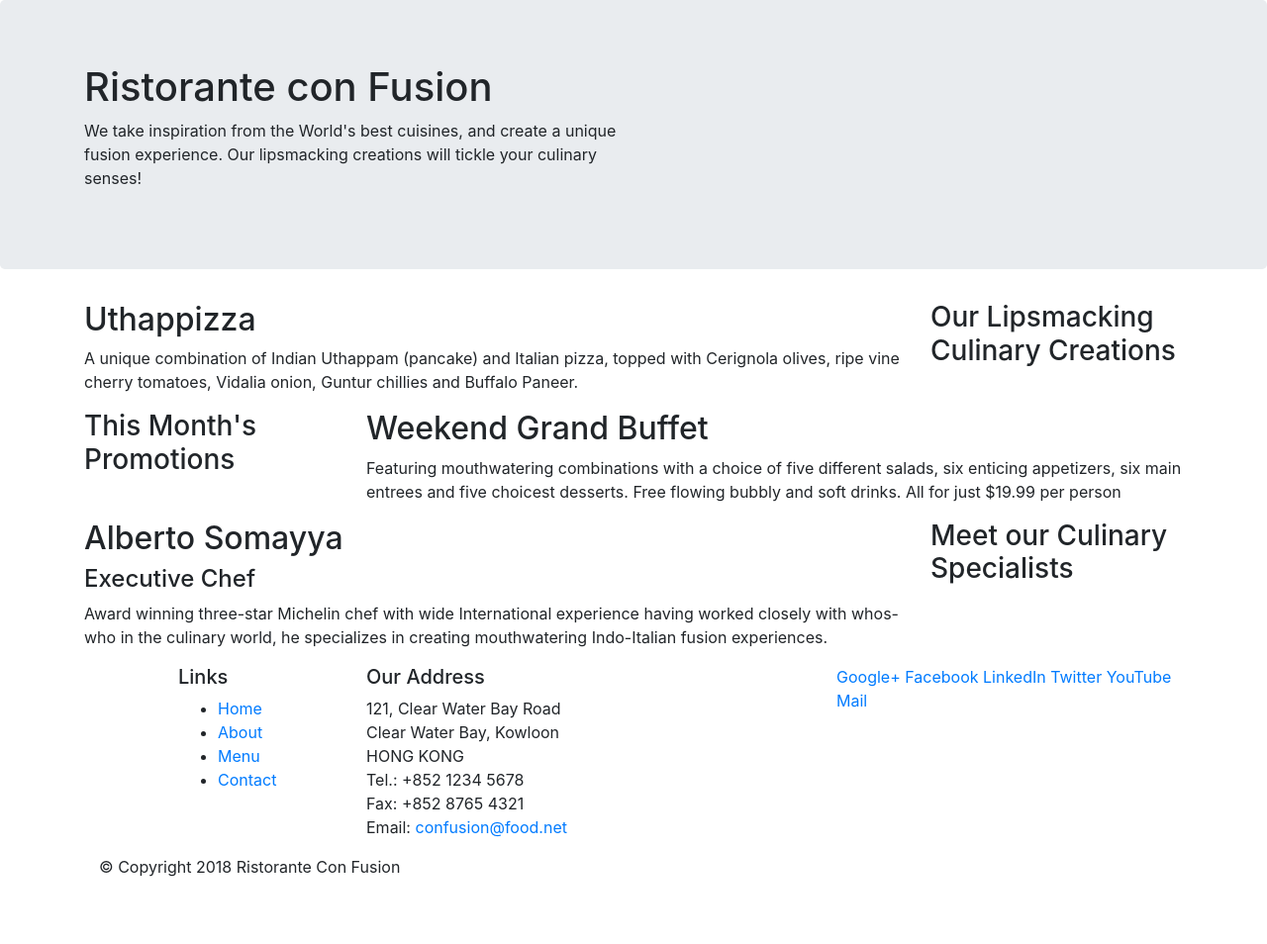
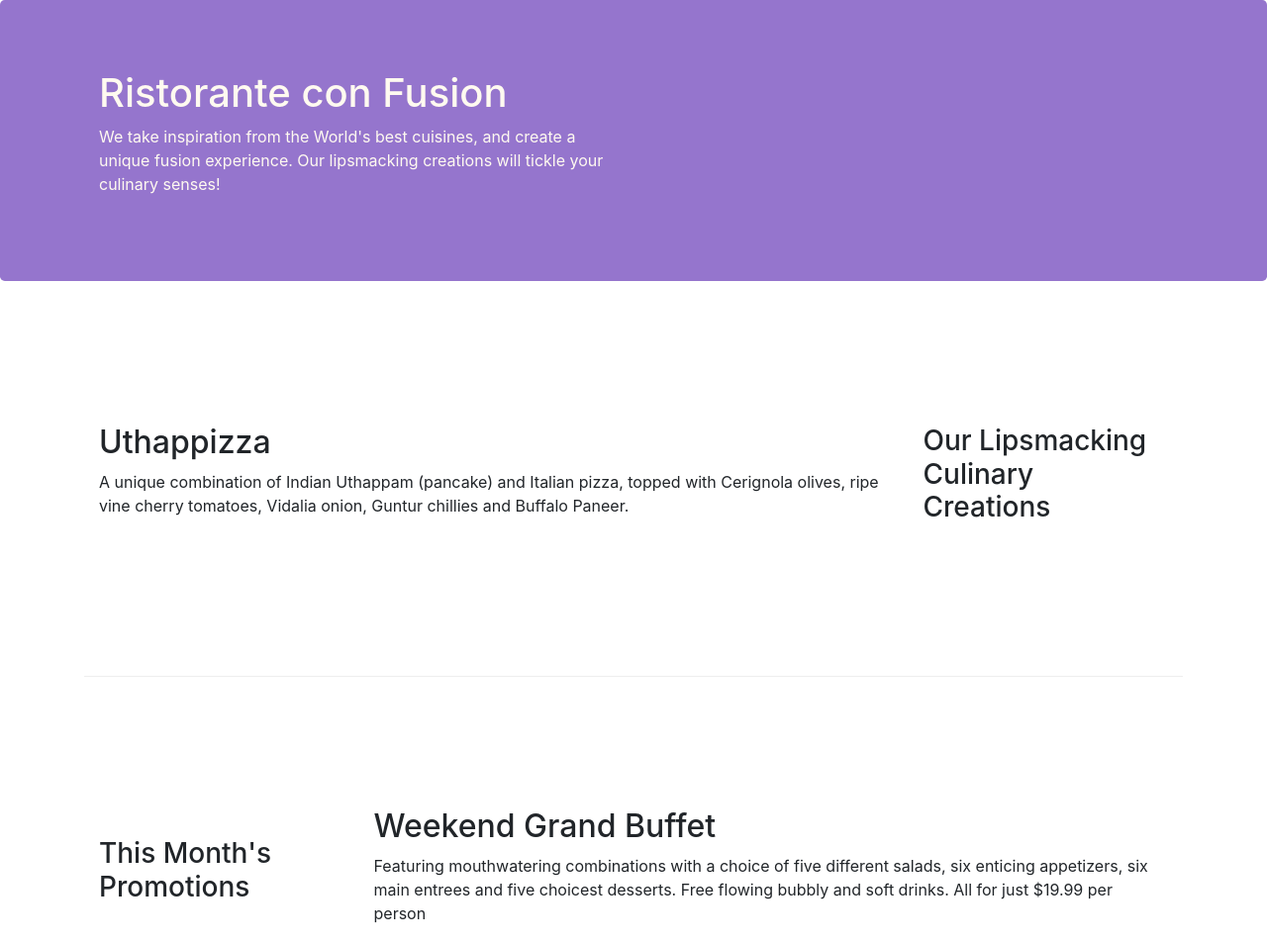
Before and after one commit to monika096n/Bootstrap, a website: page index.html in a window 1280 px wide. Shown: the top 954 px of the page at 99% size. Before the commit the page ends 904 px from the top, so only its background shows below. Drawn offline with nearby package versions, Linux system fonts and the light colour scheme.

Commit message:
Bootstrap part 2

```diff
--- /dev/null
+++ b/css/styles.css
@@ -0,0 +1,31 @@
+.row-header{ /*FOR ROW HEADER*/
+    margin:0px auto;
+    padding:0px;
+}
+
+
+.row-content { /*FOR ROW CONTENT*/
+    margin:0px auto;
+    padding: 50px 0px 50px 0px;
+    border-bottom: 1px ridge;
+    min-height:400px;
+}
+
+.footer{ /*FOR FOOTER*/
+    background-color: #D1C4E9;
+    margin:0px auto;
+    padding: 20px 0px 20px 0px;
+}
+
+.jumbotron { /*FOR JUMBOTRON*/
+    padding:70px 30px 70px 30px;
+    margin:0px auto;
+    background: #9575CD ;
+    color:floralwhite;
+}
+
+.address{  /*FOR ADDRESS*/
+    font-size:80%;
+    margin:0px;
+    color:#0f0f0f;
+}
--- a/index.html
+++ b/index.html
@@ -9,14 +9,16 @@
      <meta http-equiv="x-ua-compatible" content="ie=edge">
 
      <!-- Bootstrap CSS -->
-     <link rel="stylesheet" href="node_modules/bootstrap/dist/css/bootstrap.min.css">
+
+    <link rel="stylesheet" href="node_modules/bootstrap/dist/css/bootstrap.min.css">
+    <link href="css/styles.css" rel="stylesheet">
 </head>
 
 <body>
 
     <header class="jumbotron"><!--A jumbotron is used to showcase key content on a website. In this case we are using it to highlight the name of the restaurant.-->
         <div class="container">
-            <div class="row">
+            <div class="row row-header">
                 <div class="col-12 col-sm-6">
                     <h1>Ristorante con Fusion</h1>
                     <p>We take inspiration from the World's best cuisines, and create a unique fusion experience. Our lipsmacking creations will tickle your culinary senses!</p>
@@ -27,7 +29,7 @@
     </header>
 
     <div  class="container"> <!--it gives blank space on left and right side of screen-->
-        <div class="row"><!--row  divides the full width to 12 columns-->
+        <div class="row  row-content align-items-center"><!--row  divides the full width to 12 columns-->
             <div class="col-12 col-sm-4 col-md-3 order-sm-last">
                 <h3>Our Lipsmacking Culinary Creations</h3>
             </div>
@@ -38,7 +40,7 @@
         </div>
 
 
-        <div class="row"><!--row  divides the full width to 12 columns-->
+        <div class="row row-content align-items-center"><!--row  divides the full width to 12 columns-->
             <div class="col-12 col-sm-4 col-md-3">
                 <h3>This Month's Promotions</h3>
             </div>
@@ -48,7 +50,7 @@
             </div>
         </div>
 
-        <div class="row"> <!--row  divides the full width to 12 columns-->
+        <div class="row row-content align-items-center"> <!--row  divides the full width to 12 columns and align items to the vertically center-->
             <div  class="col-12 col-sm-4 col-md-3 order-sm-last " >
                 <h3>Meet our Culinary Specialists</h3>
             </div>
@@ -60,12 +62,12 @@
         </div>
     </div>
 
-    <footer>
+    <footer class="footer">
         <div class="container">
-            <div class="row">
-                <div class="col-4 offset-1 col-sm-2"><!--offset leaves space on left side for one column-->
+            <div class="row ">
+                <div class="col-4 offset-1 col-sm-2 "><!--offset leaves space on left side for one column-->
                     <h5>Links</h5>
-                    <ul>
+                    <ul class="list-unstyled"> <!--for unstyling-->
                         <li><a href="#">Home</a></li>
                         <li><a href="#">About</a></li>
                         <li><a href="#">Menu</a></li>
@@ -84,8 +86,8 @@
 		           </address>
                 </div>
 
-                <div class="col-12 col-sm-4">
-                    <div>
+                <div class="col-12 col-sm-4 align-self-center"><!--aligns centered-->
+                    <div class="text-center"><!-- it centers the links-->
                         <a href="http://google.com/+">Google+</a>
                         <a href="http://www.facebook.com/profile.php?id=">Facebook</a>
                         <a href="http://www.linkedin.com/in/">LinkedIn</a>
@@ -95,8 +97,8 @@
                     </div>
                 </div>
            </div>
-           <div>
-                <div  class="col-auto">
+           <div class="row justify-content-center"><!--it makes the content to be center horizontally-->
+                <div   class="col-auto">
                     <p>© Copyright 2018 Ristorante Con Fusion</p>
                 </div>
            </div>
```
